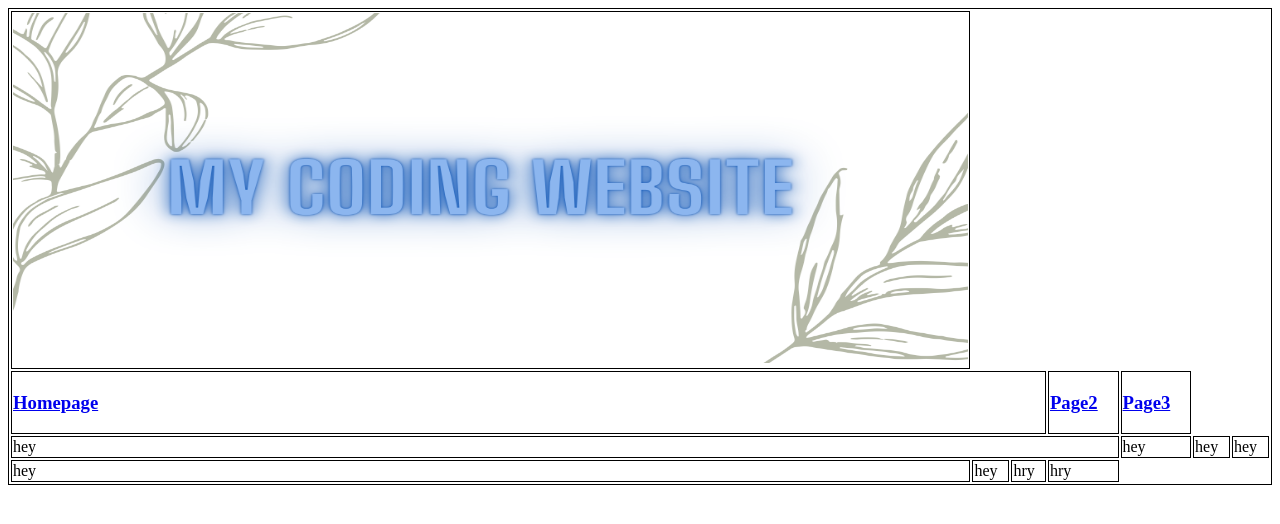
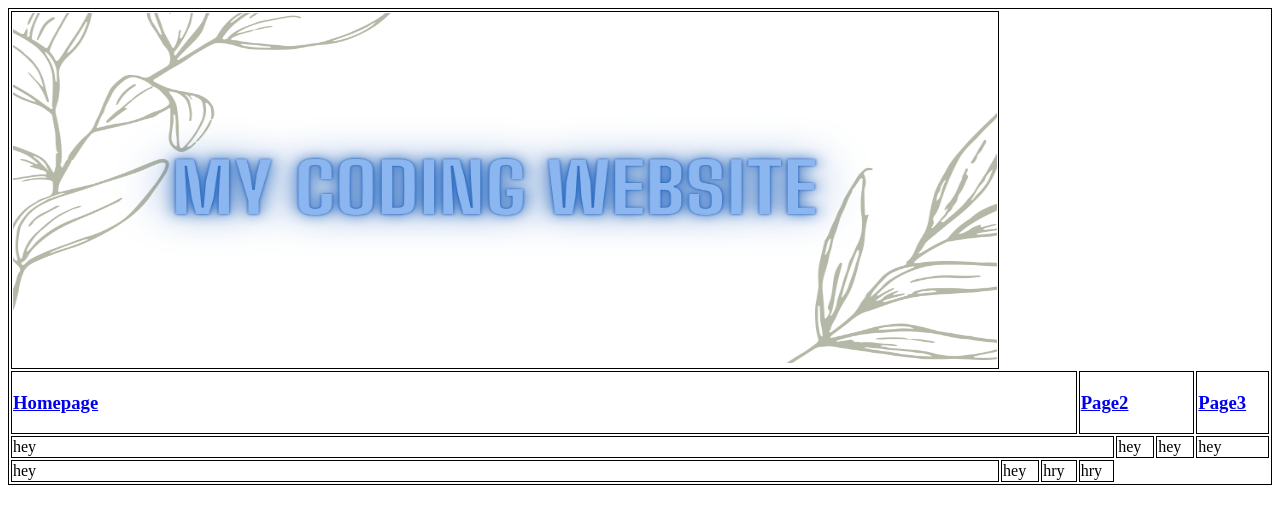
Before and after one commit to riotcuadam/Furkan-HTML-Assignment, a plain HTML site: page index.html in a window 1280 px wide. Drawn offline with Linux system fonts and the light colour scheme.

Commit message:
Update index.html

```diff
--- a/index.html
+++ b/index.html
@@ -23,14 +23,14 @@
             </h3>
           </div>
         </td>
-        <td>
+        <td colspan="3">
           <div id="Button-2">
             <h3>
               <a href="page2.html">Page2</a>
             </h3>
           </div>
         </td>
-        <td>
+        <td colspan="3">
           <div id="Button-3">
             <h3>
               <a href="page3.html">Page3</a>
```
